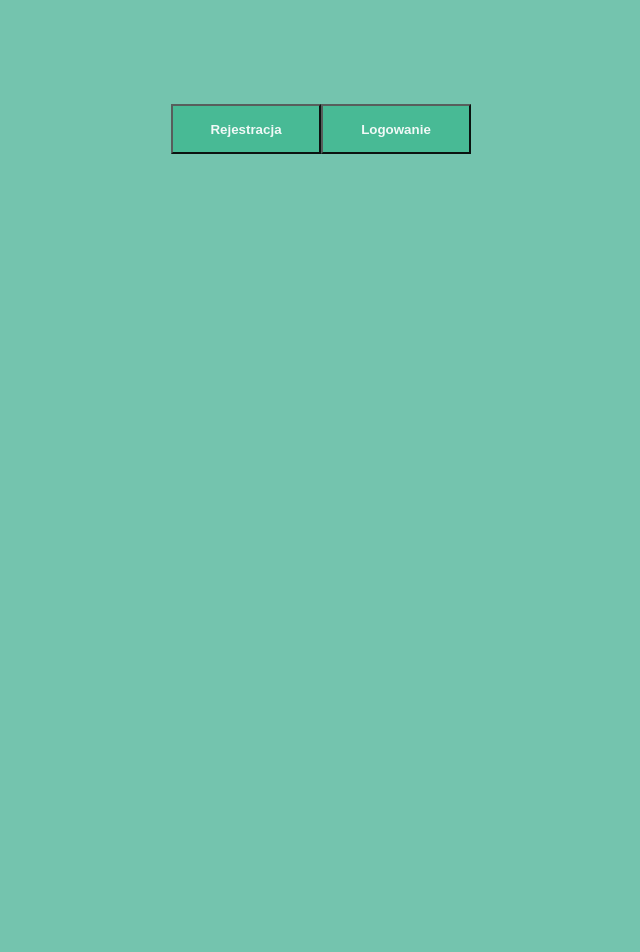
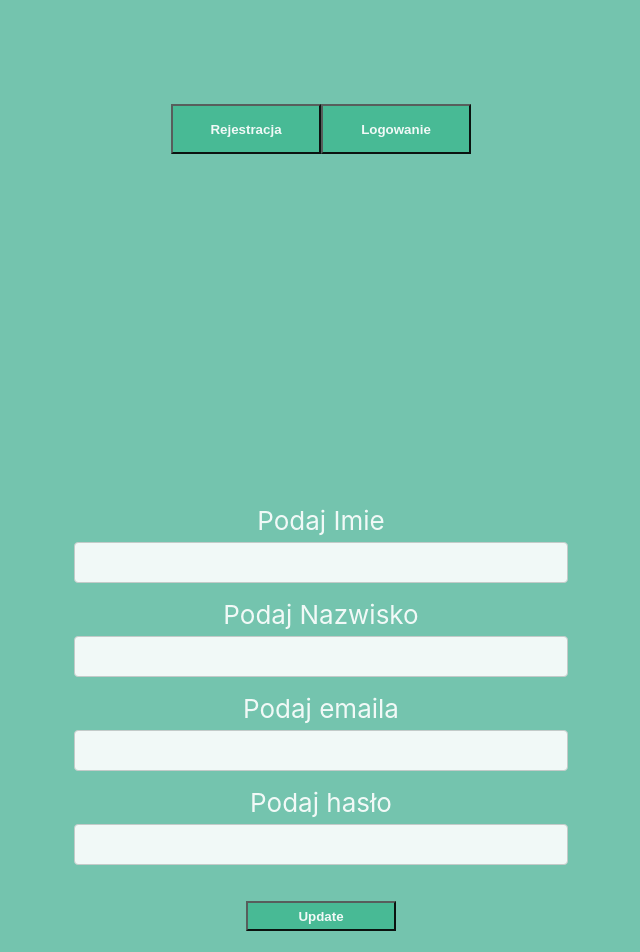
Before and after one commit to marekwino23/Project-fe, a React (Create React App) app: page /edit/1 in a window 1280 px wide. Shown: the top 952 px of the page, without its empty margins (319-959 px from the left). Before the commit the page ends 800 px from the top, so only its background shows below. Built offline with nearby package versions, Linux system fonts and the light colour scheme; no server answers; what google-maps-react would draw is missing.

Commit message:
setup deleteUser

```diff
--- a/src/App.js
+++ b/src/App.js
@@ -17,6 +17,7 @@ import Rejected from './components/Rejected';
 import Validation from './components/Validation'
 import Sale from './components/Sale'
 import List from './components/List'
+import EditUser from './components/EditUser'
 
 function App() {
 
@@ -29,6 +30,7 @@ function App() {
             <Route exact path="/login" component={Login} />
             <Route exact path="/forgot" component={Forgotpassword} />
             <Route exact path="/valid" component={Validation} />
+            <Route exact path="/edit/:id" component={EditUser} />
             <PrivateRoute exact path="/me" component={Data} isAuthenticated={!!sessionStorage.getItem('loggedIn')}/>
             <PrivateRoute exact path="/contact" component={Contact} isAuthenticated={!!sessionStorage.getItem('loggedIn')}/>
             <PrivateRoute exact path="/sale" component={Sale} isAuthenticated={!!sessionStorage.getItem('loggedIn')}/>
--- a/src/Registration.jsx
+++ b/src/Registration.jsx
@@ -2,7 +2,6 @@ import React, { useState } from 'react';
 import obrazek from "./logo.svg";
 import { useHistory, useLocation } from 'react-router-dom';
 import cogoToast from 'cogo-toast';
-import Select from 'react-select'
 import { getURL } from './helpers';
 
 const Registration = () => {
@@ -61,7 +60,6 @@ const Registration = () => {
     console.log('res: ', res);
     if(res.status > 300 ) return;
     const data = await res.json();
-    console.log(data.file)
     data.status === 'success' && cogoToast.success('user was successfully creaed. You can now log in', {
       timeout: 5000
     });
--- /dev/null
+++ b/src/components/EditUser.jsx
@@ -0,0 +1,91 @@
+import React, { useState,useEffect } from 'react';
+
+const EditUser = () => {
+  const [name, setName] = useState('');
+  const [surname, setSurname] = useState('');
+  const [email, setEmail] = useState('');
+  const [password, setPassword] = useState('');
+  console.log("hello")
+  const[user, setUser] = useState({})
+    useEffect(() => {
+        fetch(`http://localhost:4000/getuserData`, {
+            method: 'GET',
+            headers: {
+              'Content-Type': 'application/json',
+            },
+            credentials: 'include',
+          })
+          .then(response => response.json())
+          .then(data => {
+            console.log(data)
+              console.log(user)
+              setUser(data)
+          })
+
+    },[]);
+
+
+    const onChange = ({ target }) => {
+      console.log("hello")
+      target.name === "name" && setName(target.value);
+      target.name === "surname" && setSurname(target.value);
+      if(target.name === "email") {
+        setEmail(target.value);
+      }
+      target.name === "password" && setPassword(target.value);
+    }
+
+
+    const onClick = () => {
+      console.log(this.history.params)
+      fetch(`http://localhost:4000/editUser`, {
+        method: 'PATCH',
+        headers: {
+          'Content-Type': 'application/json',
+        },
+        body: JSON.stringify({name,surname,email,password}),
+        credentials: 'include',
+      })
+      .then(response => response.json())
+      .then(data => {
+        if(data.status === "success"){
+          alert("update success")
+        }
+        else{
+          alert("failed")
+        }
+      })
+    }
+
+return(
+  <div>
+<div key={user.id}>
+<header className="App-header">
+          <form onSubmit={onClick}>
+              <div className="field">
+                <label htmlFor="">Podaj Imie</label>
+                  <input className="name" name="name" onchange={onChange} value={user.name} type="text" required/>
+              </div>
+              <div className="field">
+                <label htmlFor=""> Podaj Nazwisko</label>
+                <input className="surname" name="surname" onchange={onChange} value={user.surname} type="text" required/>
+
+              </div>
+              <div className="field">
+                <label htmlFor="">Podaj emaila</label>
+                <input className="email" name="email" onchange={onChange} value={user.email} type="email" required/>
+              </div>
+              <div className="field">
+                <label>Podaj hasło</label>
+                <input className="password" name="password" onchange={onChange} value={user.password}  type="password" required/>
+                <input className="send" type="submit" value="Update"/>
+              </div>
+          </form>
+        </header>
+        </div>
+        </div>
+  )
+}
+
+
+export default EditUser;
--- a/src/components/List.jsx
+++ b/src/components/List.jsx
@@ -1,7 +1,8 @@
-import { cleanup } from '@testing-library/react';
 import React, { useState,useEffect } from 'react';
+import {Link, useHistory } from 'react-router-dom';
 
 const List = () =>{
+  const history = useHistory()
   const[users, setUsers] = useState([])
     useEffect(() => {
         fetch(`http://localhost:4000/list`, {
@@ -20,8 +21,31 @@ const List = () =>{
 
     },[]);
 
-    const deleteUser = () =>{
+    const onEdit = (id) => {
+      console.log(id)
+      history.push({pathname:`/edit/${id}`})
+    }
 
+
+    const deleteUser = (id) => {
+      console.log('user id: ', id);
+      fetch(`http://localhost:4000/deleteUser`, {
+        method: 'POST',
+        headers: {
+          'Content-Type': 'application/json',
+        },
+        body: JSON.stringify({id }),
+        credentials: 'include',
+      })
+      .then(response => response.json())
+      .then(data => {
+        if(data.status === "success"){
+          alert("delete success")
+        }
+        else{
+          alert("failed")
+        }
+      })
     }
 
 return(
@@ -49,11 +73,11 @@ return(
     <td>{user.rezerwacja}</td>
     <td>{user.godzina}</td>
     <td>{user.type}</td>
+    <input type="button" onClick={() => deleteUser(user.id)} value="delete user"></input>
+    <input type="button"  onClick={() => onEdit(user.id)} value="edit user"></input>
   </tr>
   ))}
 </tbody>
-<input type="button" onClick={() => deleteUser} value="delete user"></input>
-<input type="button" value="edit user"></input>
   </table>
 </div>
 )}
--- a/src/layouts/Header.jsx
+++ b/src/layouts/Header.jsx
@@ -5,7 +5,6 @@ import { getURL } from './../helpers';
 
 export const Header = () => {
     const loggedIn = sessionStorage.getItem('loggedIn');
-    const type = sessionStorage.getItem("type")
     const { name } = sessionStorage.getItem('user') ? JSON.parse(sessionStorage.getItem('user')) : { name: ''};
     const history = useHistory();
     const onClick = async () => {
@@ -25,9 +24,9 @@ export const Header = () => {
     {loggedIn ? <Link to="/my"> <button type="button" > O nas </button></Link> : null}
     {loggedIn ? <Link to="/contact"> <button type="button" > Kontakt </button> </Link> : null}
     {loggedIn ? <Link to="/sale"> <button type="button" > Cennik </button> </Link> : null}
-    {loggedIn ? <div className="account">{`Hello ${type}`}</div> : null}
+    {loggedIn ? <div className="account">{`Hello ${name}`}</div> : null}
     {loggedIn ? <button type="button"><Link to="/me"> Konto użytkownika</Link> </button> : null}
-    {loggedIn && type === "Admin" ?  <button type="button"><Link to="/list"> Lista użytkowników</Link> </button> : null}
+    {loggedIn  ? <button type="button"><Link to="/list"> Lista użytkowników</Link> </button> : null}
     {loggedIn ? <button type="button" onClick={onClick} > Wyloguj </button> : null}
     {loggedIn ? null : <Link to="/register"> <button> Rejestracja </button> </Link>}
     {loggedIn ? null : <Link to="/login"> <button> Logowanie </button> </Link>}
```
